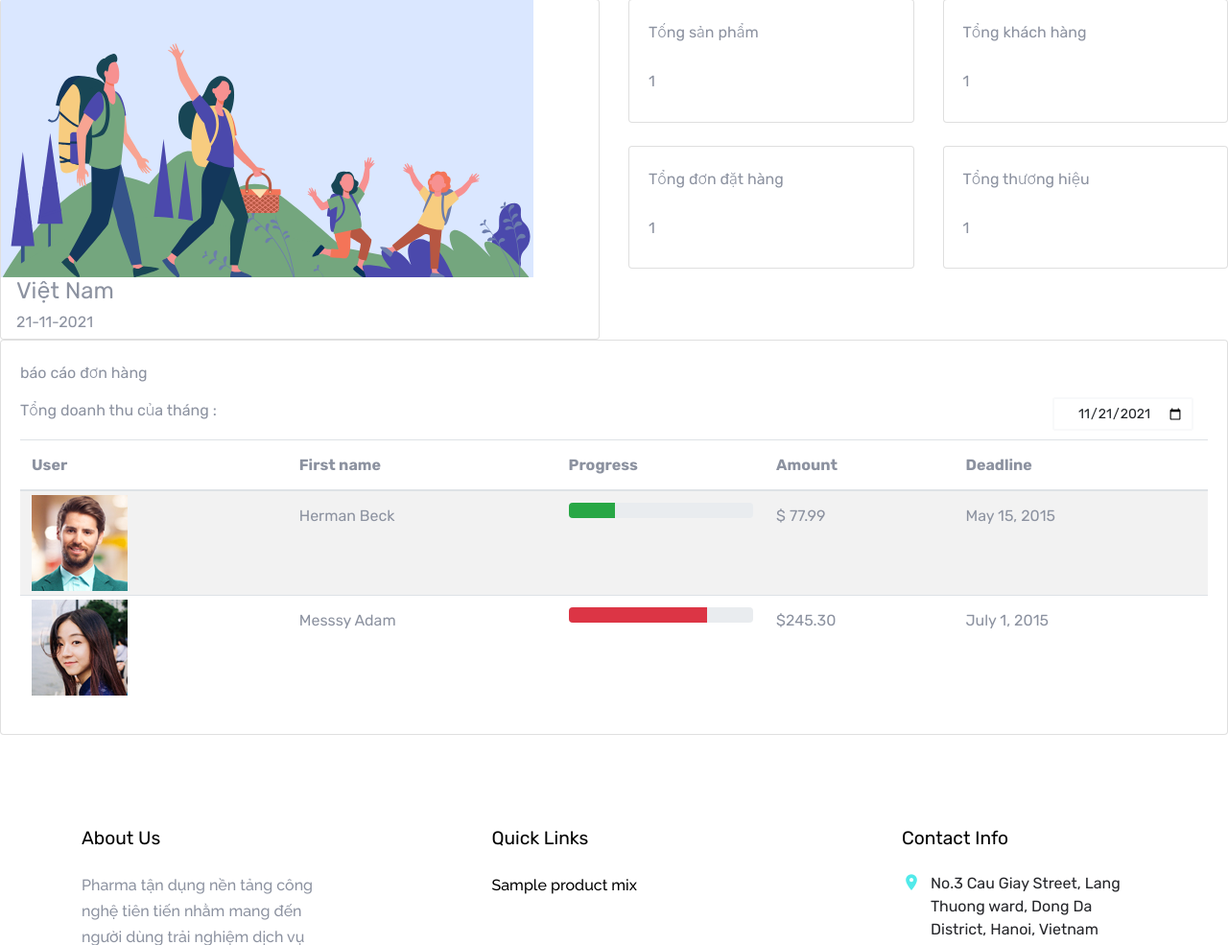
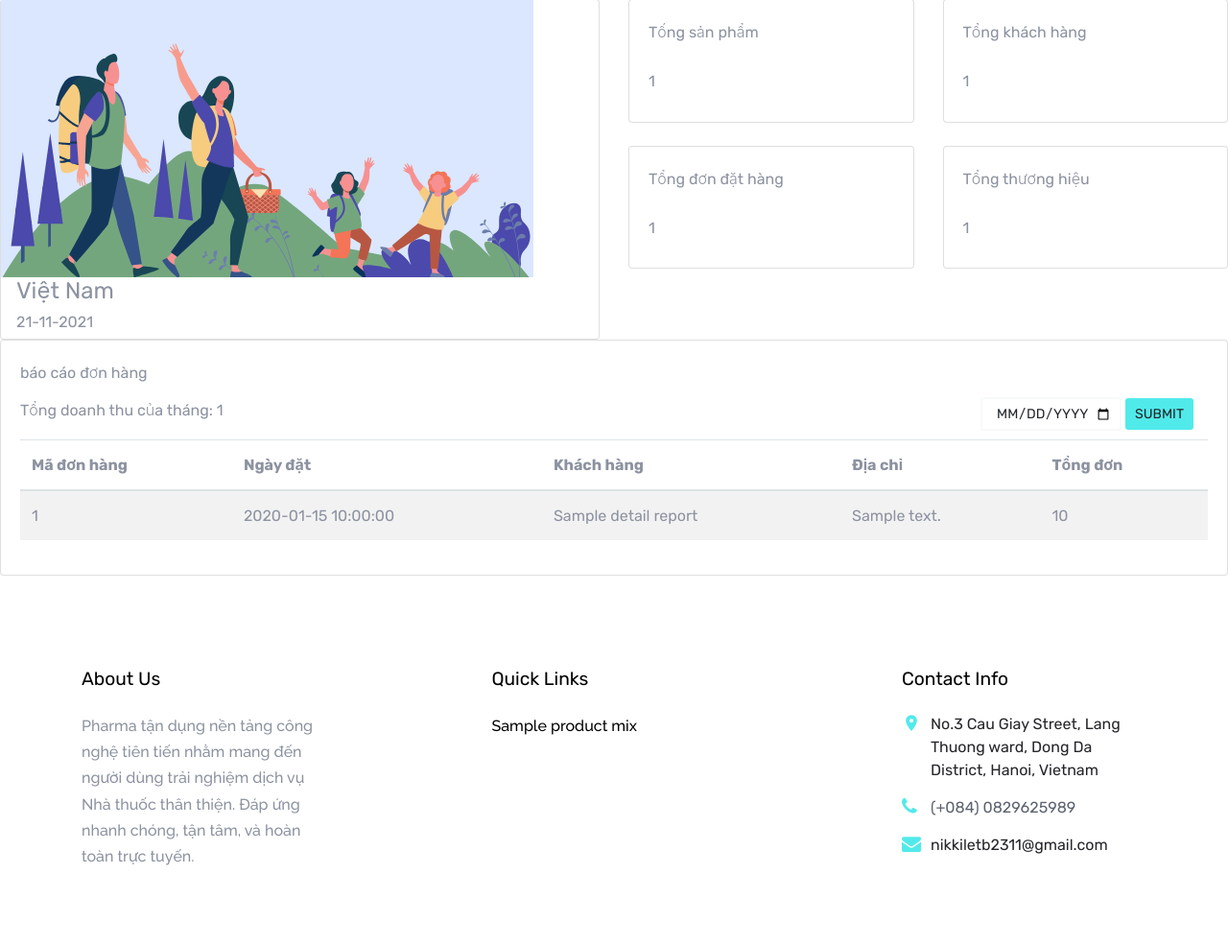
Before and after one commit to hyuenmeiii2311/Drug-Store, a PHP site: template app/views/admin/index.php in a window 1280 px wide; the page is wider, and only the part inside the window is pictured. Shown: the part 143-1128 px from the top of that part at 96% size. Run offline with PHP 8.4, Linux system fonts and the light colour scheme; the template is opened without the code that fills it: most values are stand-ins (such as "Sample title", 1, 10 or a date in 2020); style sheets or scripts are compiled from the project's sources; some libraries are stand-ins or nearby versions; some web fonts are replaced.

Commit message:
report in index/ admin

```diff
--- a/app/views/admin/index.php
+++ b/app/views/admin/index.php
@@ -82,77 +82,55 @@
             <div class="col-12 col-xl-4" style="float: right;">
               <div class="justify-content-end d-flex">
                 <div class="dropdown flex-md-grow-1 flex-xl-grow-0">
-                  <input type="date" value="<?php echo date('Y-m-d'); ?>" class="btn btn-sm btn-light bg-white ">
-
+                  <form method="POST">
+                    <input type="date" name="date_report" value="<?php echo isset($_POST['date_report']) ? $_POST['date_report'] : ''  ?>" class="btn btn-sm btn-light bg-white ">
+                    <button type="submit" class="btn btn-primary btn-sm">Submit</button>
+                  </form>
                   </input>
                 </div>
               </div>
             </div>
-            <p class="font-weight-500">Tổng doanh thu của tháng :</p>
+            <p class="font-weight-500">Tổng doanh thu của tháng: <?= $data['total_report'] ?></p>
             <div class="table-responsive">
               <table class="table table-striped">
                 <thead>
                   <tr>
                     <th>
-                            User
+                      Mã đơn hàng
                     </th>
                     <th>
-                            First name
+                      Ngày đặt
                     </th>
                     <th>
-                            Progress
+                      Khách hàng
                     </th>
                     <th>
-                            Amount
+                      Địa chỉ
                     </th>
                     <th>
-                            Deadline
+                      Tổng đơn
                     </th>
                   </tr>
                 </thead>
                 <tbody>
+                  <?php if (isset($data['detail_report']) && is_array($data['detail_report'])) : ?>
+                    <?php foreach ($data['detail_report'] as $item) : ?>
                       <tr>
-                          <td class="py-1">
-                            <img src="../../images/faces/face1.jpg" alt="image"/>
+                        <td><?= $item->id ?></td>
+                        <td><?= $item->created_date ?></td>
+                        <td><?= $item->delivery_name ?></td>
+                        <td><?= $item->delivery_address ?></td>
+                        <td><?= $item->total ?></td>
+                      </tr>
+                    <?php endforeach; ?>
+                  <?php else : ?>
+                    <td colspan="8">
+                      <p style="text-align:center;">No data available in table</p>
                     </td>
-                          <td>
-                            Herman Beck
-                          </td>
-                          <td>
-                            <div class="progress">
-                              <div class="progress-bar bg-success" role="progressbar" style="width: 25%" aria-valuenow="25" aria-valuemin="0" aria-valuemax="100"></div>
-                            </div>
-                          </td>
-                          <td>
-                            $ 77.99
-                          </td>
-                          <td>
-                            May 15, 2015
-                          </td>
-                        </tr>
-                        <tr>
-                          <td class="py-1">
-                            <img src="../../images/faces/face2.jpg" alt="image"/>
-                          </td>
-                          <td>
-                            Messsy Adam
-                          </td>
-                          <td>
-                            <div class="progress">
-                              <div class="progress-bar bg-danger" role="progressbar" style="width: 75%" aria-valuenow="75" aria-valuemin="0" aria-valuemax="100"></div>
-                            </div>
-                          </td>
-                          <td>
-                            $245.30
-                          </td>
-                          <td>
-                            July 1, 2015
-                          </td>
-                        </tr>
+                  <?php endif; ?>
                 </tbody>
               </table>
             </div>
-
           </div>
         </div>
       </div>
--- a/app/views/admin/pages/order/edit.php
+++ b/app/views/admin/pages/order/edit.php
@@ -14,7 +14,7 @@
                                 <div class="template-demo">
                                     <p>Mã đơn hàng: <?= $data['row']->id ?></p>
                                     <p>Mã khách hàng: <?= $data['row']->customer_id ?></p>
-                                    <p>Ngày tạo: <?= $data['row']->created_date ?></p>
+                                    <p>Ngày đặt: <?= $data['row']->created_date ?></p>
                                     <p>Người nhận: <?= $data['row']->delivery_name ?></p>
                                     <p>Địa chỉ: <?= $data['row']->delivery_address ?></p>
                                     <?php if ($data['row']->note != '') : ?>
```
Also changed, not shown: app/controllers/admin.php (+20 -14 lines), app/models/order.class.php (+14 -6 lines). Lines whose indentation alone changed are shown as unchanged.
